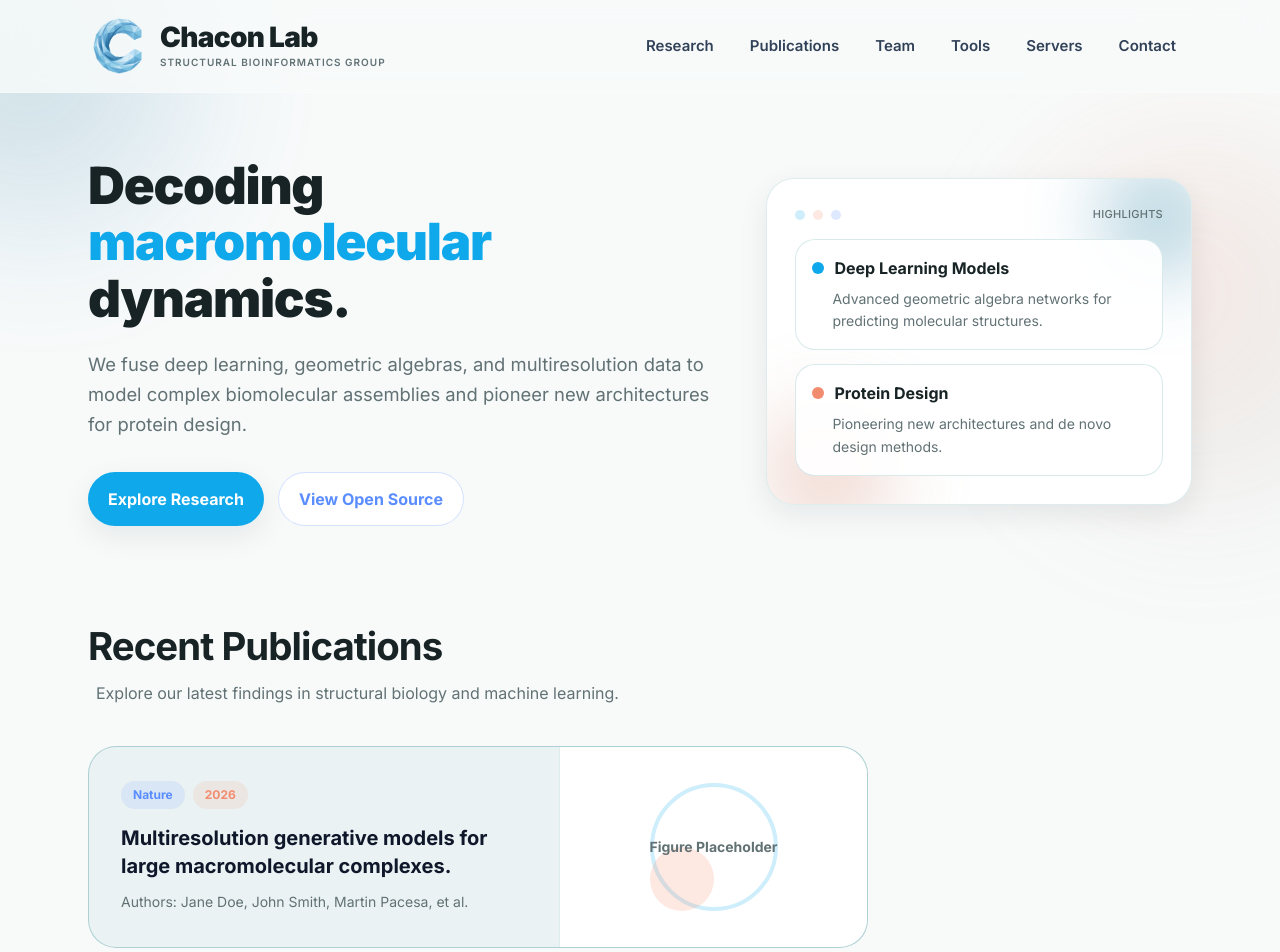
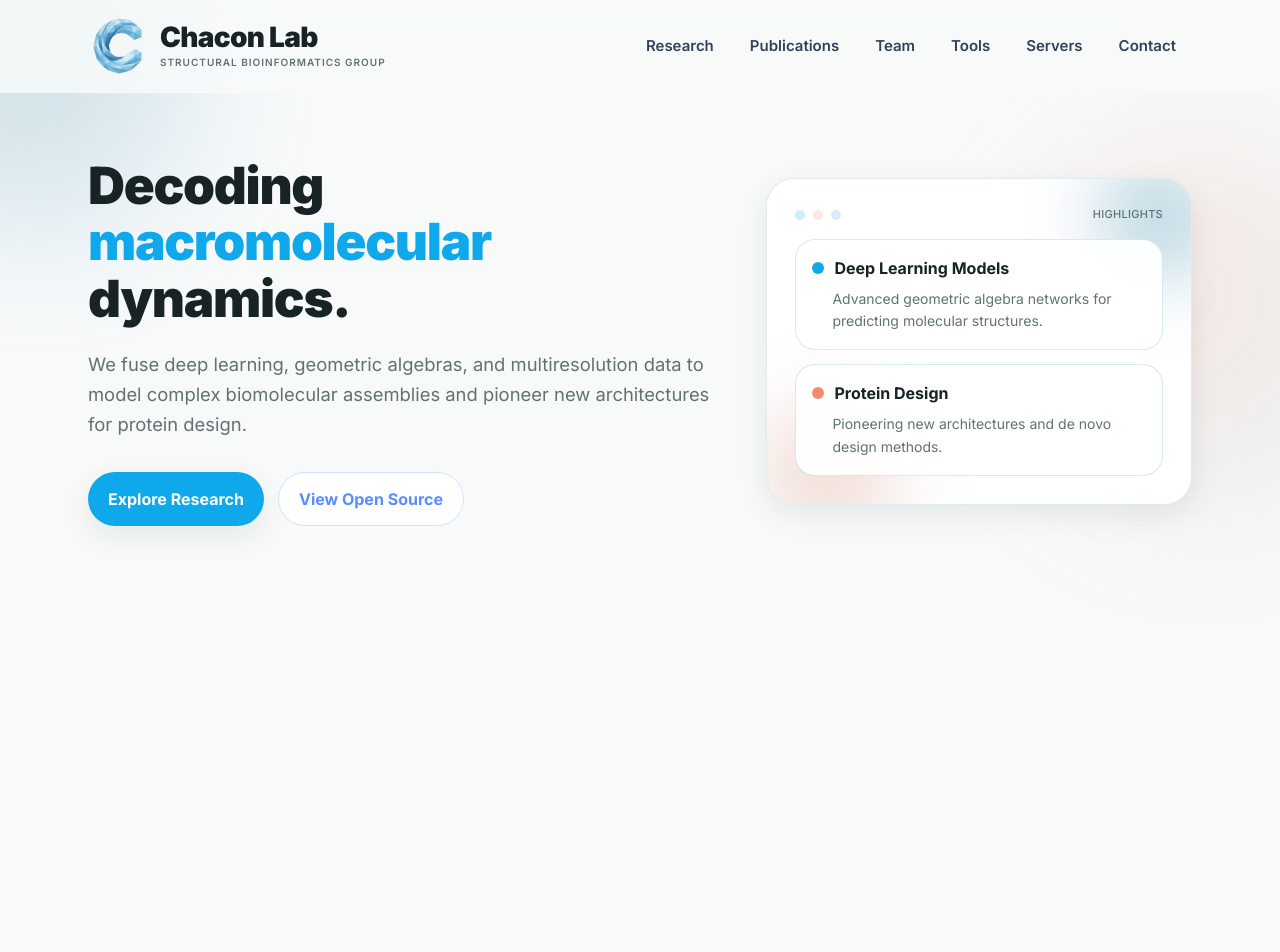
Before and after one commit to chaconlab/Website, a Next.js app: page / in a window 1280 px wide. Shown: the top 952 px of the page. After the commit the page ends 800 px from the top, so only its background shows below. Built offline with nearby package versions, Linux system fonts and the light colour scheme.

Commit message:
Remove Recent Publications section from home page

```diff
--- a/app/page.tsx
+++ b/app/page.tsx
@@ -69,42 +69,6 @@ export default function Home() {
         </div>
       </section>
 
-      {/* Publications / Content Section (Placeholder) */}
-      <section className="mb-24">
-        <h2 className="text-[clamp(1.8rem,3vw,2.4rem)] leading-tight tracking-tight font-bold m-0 text-text-main">
-          Recent Publications
-        </h2>
-        <p className="mt-2.5 max-w-full text-muted leading-relaxed pl-2 mb-10">
-          Explore our latest findings in structural biology and machine learning.
-        </p>
-
-        <div className="grid grid-cols-1 lg:grid-cols-[1fr_308px] gap-4">
-          <div className="bg-[rgba(22,124,130,0.06)] border border-[rgba(22,124,130,0.28)] rounded-[28px] flex flex-col md:flex-row items-stretch overflow-visible transition-transform hover:-translate-y-1">
-            <div className="p-6 md:p-8 flex-1 flex flex-col justify-center">
-              <div className="flex flex-wrap gap-2 mb-4">
-                <span className="inline-flex items-center justify-center rounded-full bg-[rgba(90,141,255,0.12)] text-blue px-3 py-1.5 text-xs font-bold whitespace-nowrap">
-                  Nature
-                </span>
-                <span className="inline-flex items-center justify-center rounded-full bg-[rgba(242,140,111,0.12)] text-accent px-3 py-1.5 text-xs font-bold whitespace-nowrap">
-                  2026
-                </span>
-              </div>
-              <h3 className="font-bold text-[#0f172a] text-xl leading-snug mb-3 hover:text-primary transition-colors cursor-pointer">
-                Multiresolution generative models for large macromolecular complexes.
-              </h3>
-              <p className="text-muted text-sm">
-                Authors: Jane Doe, John Smith, Martin Pacesa, et al.
-              </p>
-            </div>
-            <div className="w-full md:w-[308px] min-h-[200px] bg-white md:rounded-r-[28px] rounded-b-[28px] md:rounded-bl-none border-t md:border-t-0 md:border-l border-border-main p-4 flex items-center justify-center relative overflow-hidden">
-               {/* Decorative structural placeholder */}
-               <div className="w-32 h-32 rounded-full border-4 border-primary/20 absolute"></div>
-               <div className="w-16 h-16 rounded-full bg-accent/20 absolute -translate-x-8 translate-y-8"></div>
-               <div className="text-center text-muted font-bold z-10 text-sm">Figure Placeholder</div>
-            </div>
-          </div>
-        </div>
-      </section>
 
     </div>
   );
```
